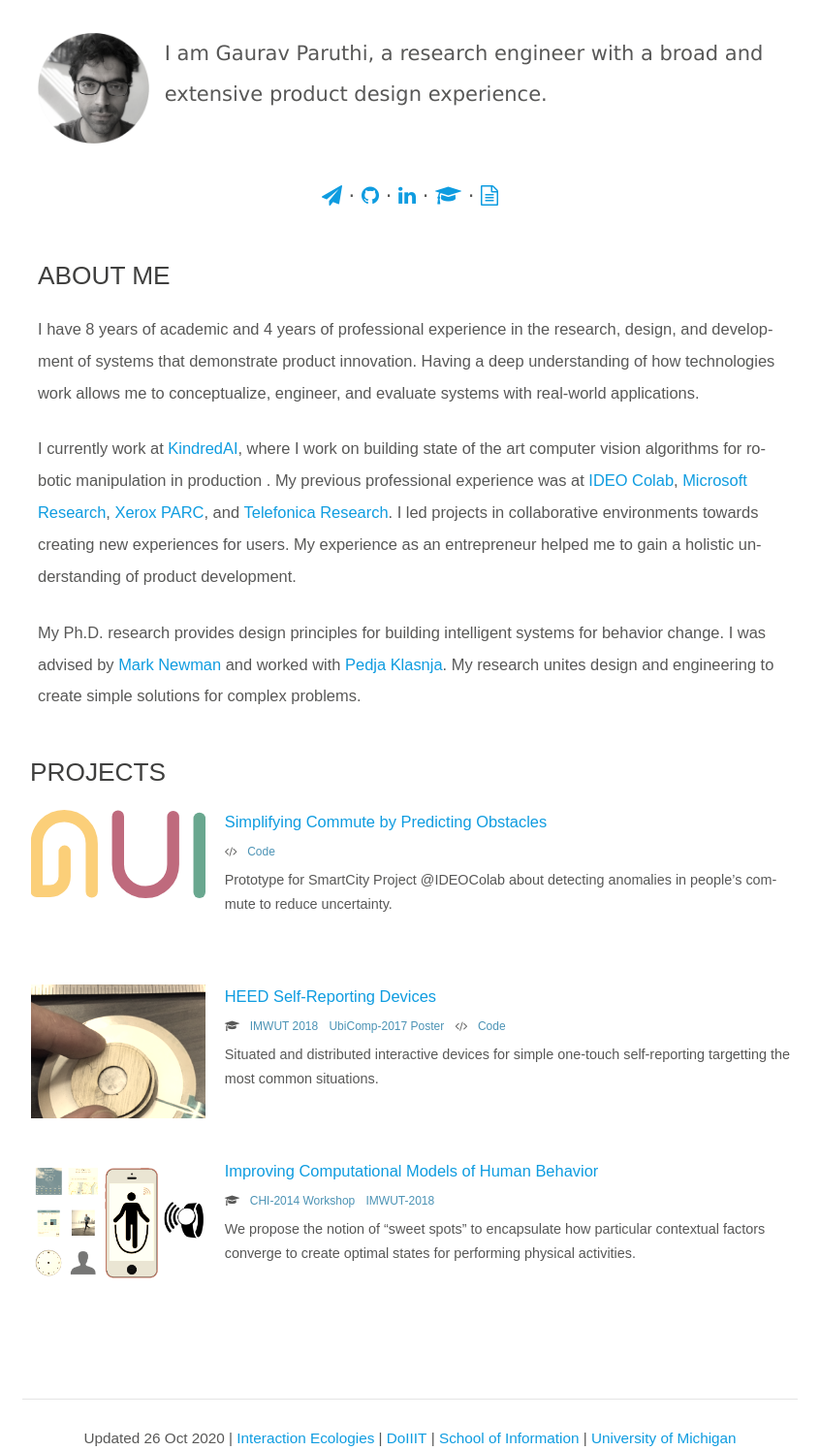
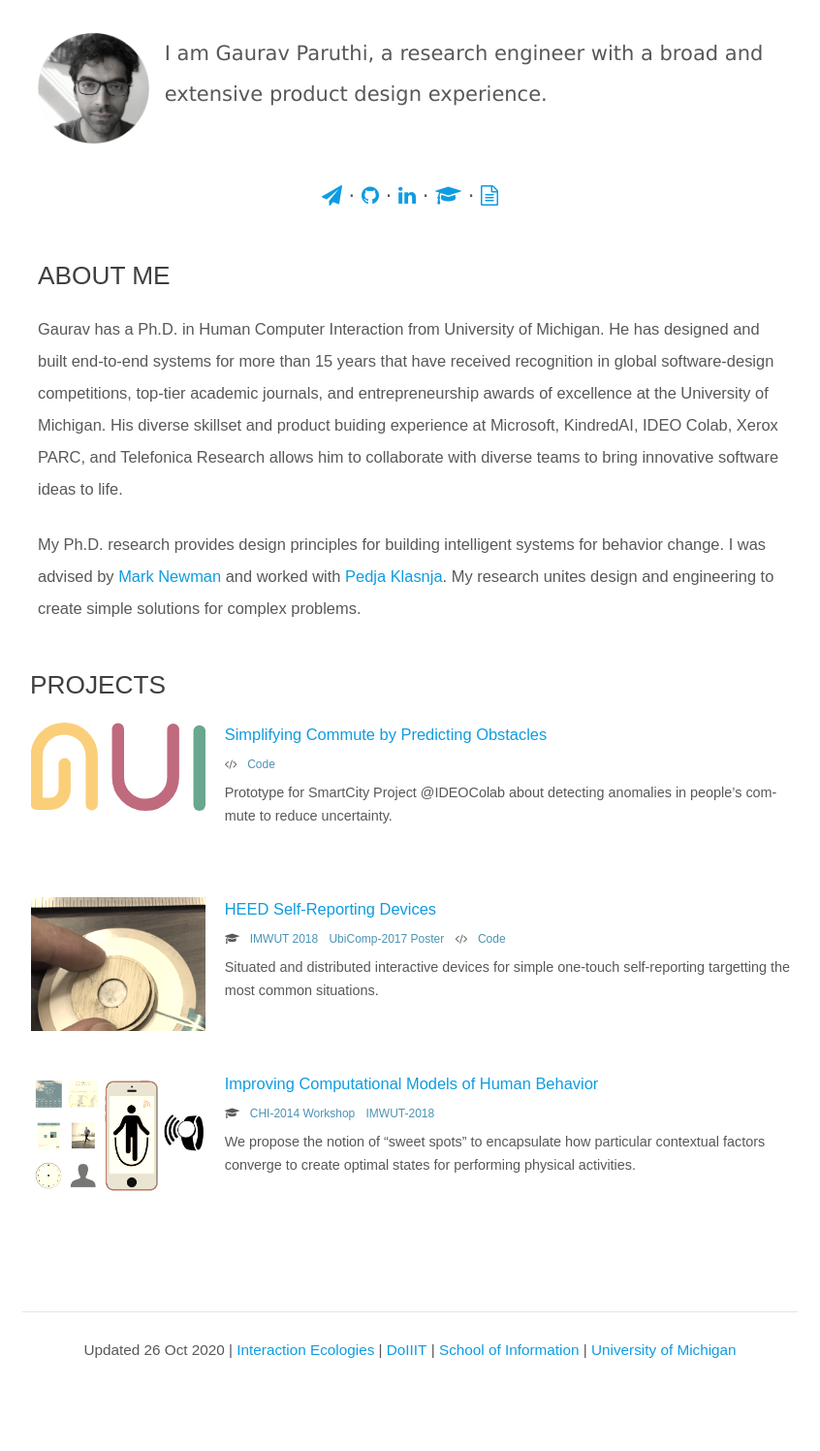
Before and after one commit to gparuthi/gparuthi.github.io, a Jekyll site: the page built from index.md, in a window 1280 px wide. Shown: the whole page at 97% size, without its empty margins (217-1063 px from the left). Built offline with Jekyll 4.4.1, drawn with Linux system fonts in a browser that asks for light colours; nearby versions of some CDN libraries; after the commit the page ends 1406 px from its top, so only the background shows below that.

Commit message:
Update aboutme

```diff
--- a/index.md
+++ b/index.md
@@ -24,9 +24,7 @@ layout: default
 <div class=" mdl-cell mdl-cell--12-col mdl-cell--12-col-phone" markdown="1">
 ## ABOUT ME
 
-I have 8 years of academic and 4 years of professional experience in the research, design, and development of systems that demonstrate product innovation. Having a deep understanding of how technologies work allows me to conceptualize, engineer, and evaluate systems with real-world applications.
-
-I currently work at [KindredAI](http://www.kindred.ai/), where I work on building state of the art computer vision algorithms for robotic manipulation in production . My previous professional experience was at [IDEO Colab](http://www.ideocolab.com/), [Microsoft Research](https://www.microsoft.com/en-us/research/lab/microsoft-research-india/), [Xerox PARC](https://www.parc.com/), and [Telefonica Research](http://www.tid.es/). I led projects in collaborative environments towards creating new experiences for users. My experience as an entrepreneur helped me to gain a holistic understanding of product development.
+Gaurav has a Ph.D. in Human Computer Interaction from University of Michigan. He has designed and built end-to-end systems for more than 15 years that have received recognition in global software-design competitions, top-tier academic journals, and entrepreneurship awards of excellence at the University of Michigan. His diverse skillset and product buiding experience at Microsoft, KindredAI, IDEO Colab, Xerox PARC, and Telefonica Research allows him to collaborate with diverse teams to bring innovative software ideas to life.
 
 My Ph.D. research provides design principles for building intelligent systems for behavior change. I was advised by [Mark Newman](https://www.si.umich.edu/people/mark-newman#gsc.tab=0) and worked with [Pedja Klasnja](https://www.si.umich.edu/people/predrag-klasnja#gsc.tab=0). My research unites design and engineering to create simple solutions for complex problems.
 
```
